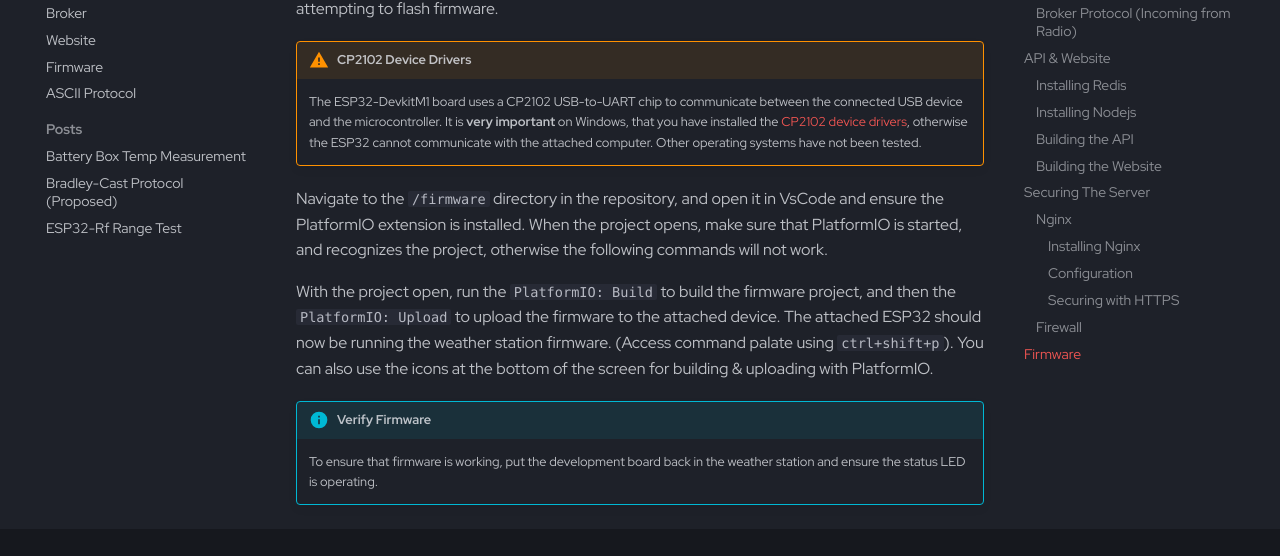
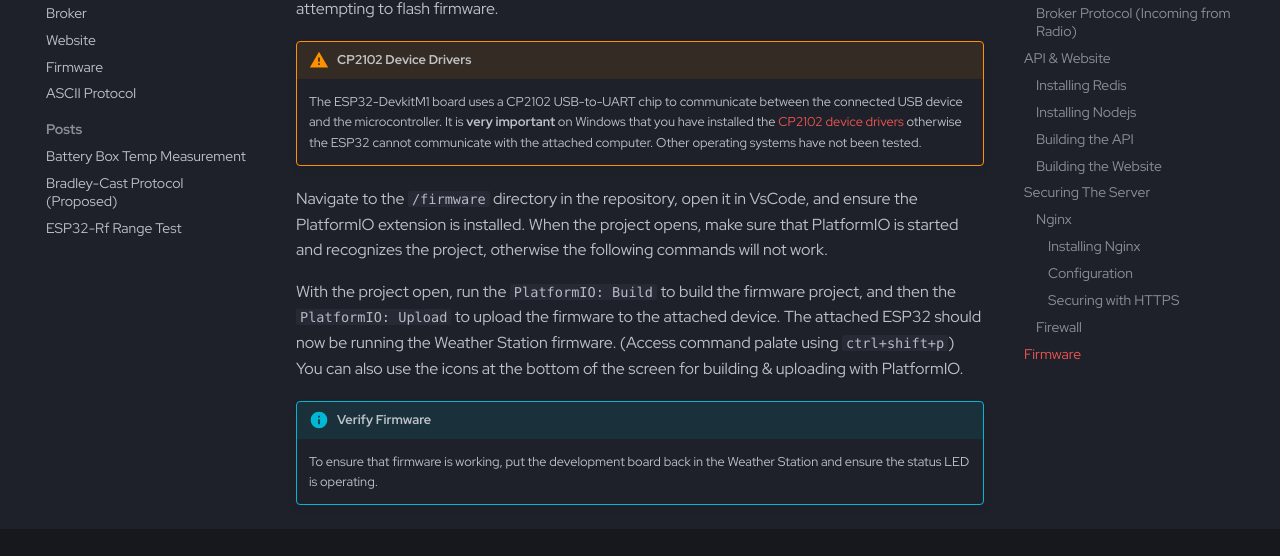
Before and after one commit to ece398-buvip/vip-weather-docs, an MkDocs documentation site: the page built from docs/software-build.md, in a window 1280 px wide and 900 px high, scrolled down 6190 px. Shown: the part 230-786 px from the top of the window. Built offline with MkDocs 1.6.1 and Material for MkDocs 9.7.7, drawn with Linux system fonts in a browser that asks for light colours; some web fonts are replaced; comment, search, counter and statistics services are not loaded; some of the changed text lies outside the part shown.

Commit message:
writing improvements to current tabs
including index, protocol, requirements, and software build

````diff
--- a/docs/software-build.md
+++ b/docs/software-build.md
@@ -95,11 +95,11 @@
 
 !!! warning "Redis Database"
 
-    The redis database must be accessible at `localhost` on port `6379`. There is no security currently implemented, which is why this requirement exists.
+    The redis database must be accessible at `localhost` on port `6379`. There is currently no security implemented which is why this requirement exists.
 
 ### Installing Redis
 
-Run the following to install redis (the database that stores all the weather data):
+Run the following to install Redis, the database that stores all the weather data:
 
 ```bash
 sudo apt-get install lsb-release curl gpg
@@ -110,13 +110,13 @@
 sudo apt-get install redis
 ```
 
-Ensure the redis database is running by checking the service's status using `systemctl`. You want to make sure it is running:
+Ensure the Redis database is running by checking the service's status using `systemctl`. You want to make sure it is running:
 
 ```bash
 systemctl status redis-server.service
 ```
 
-Make redis database start when computer starts with:
+Make Redis database start when computer starts with:
 ```bash
 sudo systemctl enable redis-server
 sudo systemctl start redis-server
@@ -124,7 +124,7 @@
 
 ### Installing Nodejs
 
-You must install Node.js in order to run the API. Follow the instructions below to install it:
+You must install Node.js in order to run the API. Follow the instructions below to install it.
 
 You will need to run the following to get the tools needed:
 
@@ -132,7 +132,7 @@
 sudo apt install curl
 ```
 
-Then, install Node.js
+Then install Node.js:
 
 ```bash
 # Download and install nvm:
@@ -156,7 +156,7 @@
 npm install && npm audit fix
 ```
 
-Then, build the API using:
+Then build the API using:
 
 ```bash
 npx tsc
@@ -170,7 +170,7 @@
 
 ### Building the Website
 
-Change into the `/website` directory of `VIP_Weather`, and run the following to install necessary dependencies and fix audits:
+Change into the `/website` directory of `VIP_Weather` and run the following to install necessary dependencies and fix audits:
 
 ```bash
 npm install && npm audit fix
@@ -180,7 +180,7 @@
 
     Currently, there is no *nice* way of changing the URL this website uses to fetch weather data. As of the writing of this documentation, you **MUST** change the URL present in the `getEnvironmentData()` function at the path: `/website/app/page.tsx`. Replace: `https://weather.jacobsimeone.net/api/envdata` with: `https://your.domain.here/api/envdata`.
 
-Then, to build and run the website, use the following commands:
+Then to build and run the website, use the following commands:
 
 ```bash
 sudo npm run build && npm run start
@@ -188,7 +188,7 @@
 
 ## Securing The Server
 
-The following sections describe recommended security-related practices for any public deployment of this server. Currently, this includes adding a production web-server in front of our API and website ([Nginx](https://nginx.org)), as well as a firewall. For this tutorial, we will be using the `ufw` firewall, but you can use whatever one you would like.
+The following sections describe recommended security-related practices for any public deployment of this server. Currently, this includes adding a production web-server in front of our API and website ([Nginx](https://nginx.org)) as well as a firewall. For this tutorial, we will be using the `ufw` firewall, but you can use whatever one you would like.
 
 ### Nginx
 
@@ -233,7 +233,7 @@
 sudo rm /etc/nginx/sites-enabled/default
 ```
 
-Then, create a new file `/etc/nginx/sites-enabled/weather-station` and copy/paste the following contents:
+Then create a new file `/etc/nginx/sites-enabled/weather-station` and copy/paste the following contents:
 
 ```
 server {
@@ -249,7 +249,7 @@
 }
 ```
 
-Then, re-start the Nginx server for the changes to take effect:
+Then re-start the Nginx server for the changes to take effect:
 
 ```bash
 sudo systemctl restart nginx
@@ -283,12 +283,12 @@
 
 !!! warning "CP2102 Device Drivers"
 
-    The ESP32-DevkitM1 board uses a CP2102 USB-to-UART chip to communicate between the connected USB device and the microcontroller. It is **very important** on Windows, that you have installed the [CP2102 device drivers](https://www.silabs.com/developer-tools/usb-to-uart-bridge-vcp-drivers?tab=downloads), otherwise the ESP32 cannot communicate with the attached computer. Other operating systems have not been tested.
+    The ESP32-DevkitM1 board uses a CP2102 USB-to-UART chip to communicate between the connected USB device and the microcontroller. It is **very important** on Windows that you have installed the [CP2102 device drivers](https://www.silabs.com/developer-tools/usb-to-uart-bridge-vcp-drivers?tab=downloads) otherwise the ESP32 cannot communicate with the attached computer. Other operating systems have not been tested.
 
-Navigate to the `/firmware` directory in the repository, and open it in VsCode and ensure the PlatformIO extension is installed. When the project opens, make sure that PlatformIO is started, and recognizes the project, otherwise the following commands will not work.
+Navigate to the `/firmware` directory in the repository, open it in VsCode, and ensure the PlatformIO extension is installed. When the project opens, make sure that PlatformIO is started and recognizes the project, otherwise the following commands will not work.
 
-With the project open, run the `PlatformIO: Build` to build the firmware project, and then the `PlatformIO: Upload` to upload the firmware to the attached device. The attached ESP32 should now be running the weather station firmware. (Access command palate using `ctrl+shift+p`). You can also use the icons at the bottom of the screen for building & uploading with PlatformIO.
+With the project open, run the `PlatformIO: Build` to build the firmware project, and then the `PlatformIO: Upload` to upload the firmware to the attached device. The attached ESP32 should now be running the Weather Station firmware. (Access command palate using `ctrl+shift+p`) You can also use the icons at the bottom of the screen for building & uploading with PlatformIO.
 
 !!! info "Verify Firmware"
 
-    To ensure that firmware is working, put the development board back in the weather station and ensure the status LED is operating.
+    To ensure that firmware is working, put the development board back in the Weather Station and ensure the status LED is operating.
````
Also changed, not shown: other parts of docs/software-build.md (+3 -3 lines), docs/api.md (+2 -0 lines), docs/index.md (+11 -11 lines), docs/protocol.md (+3 -3 lines), docs/requirements.md (+5 -5 lines).
